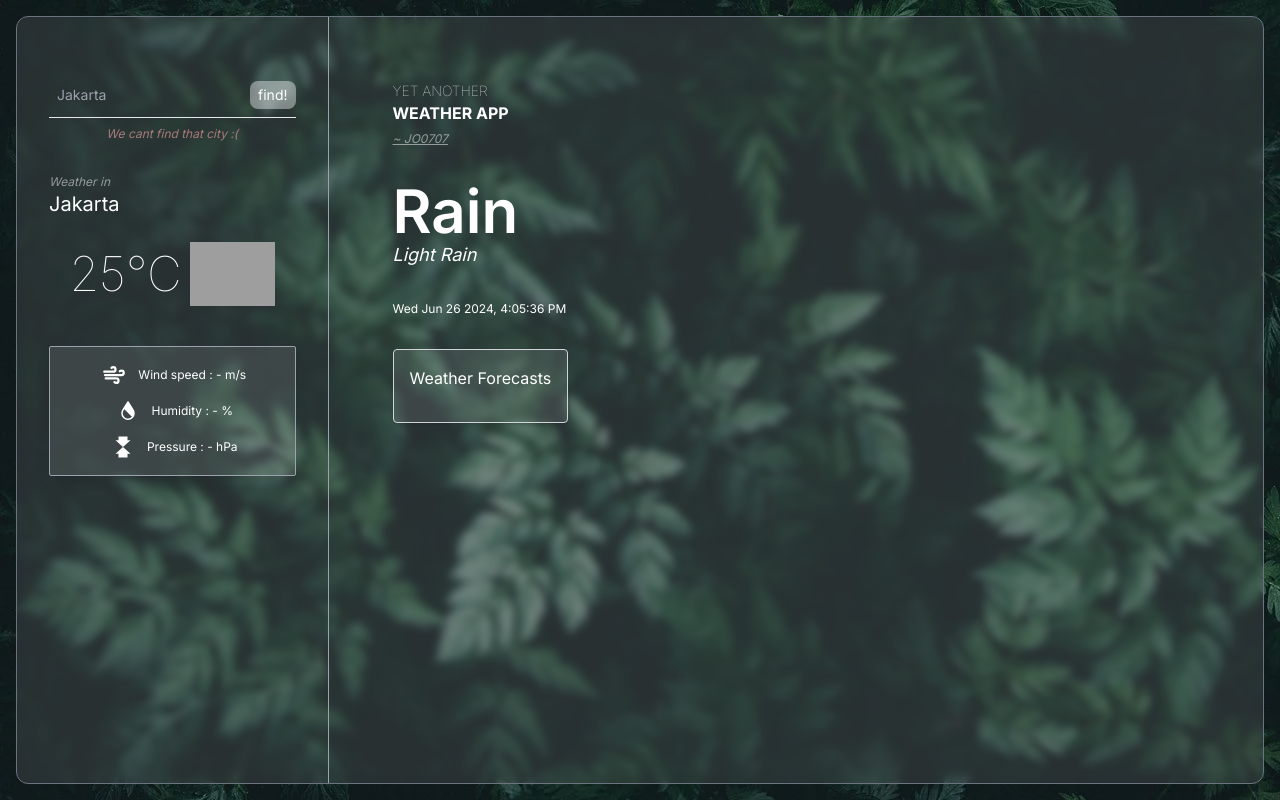
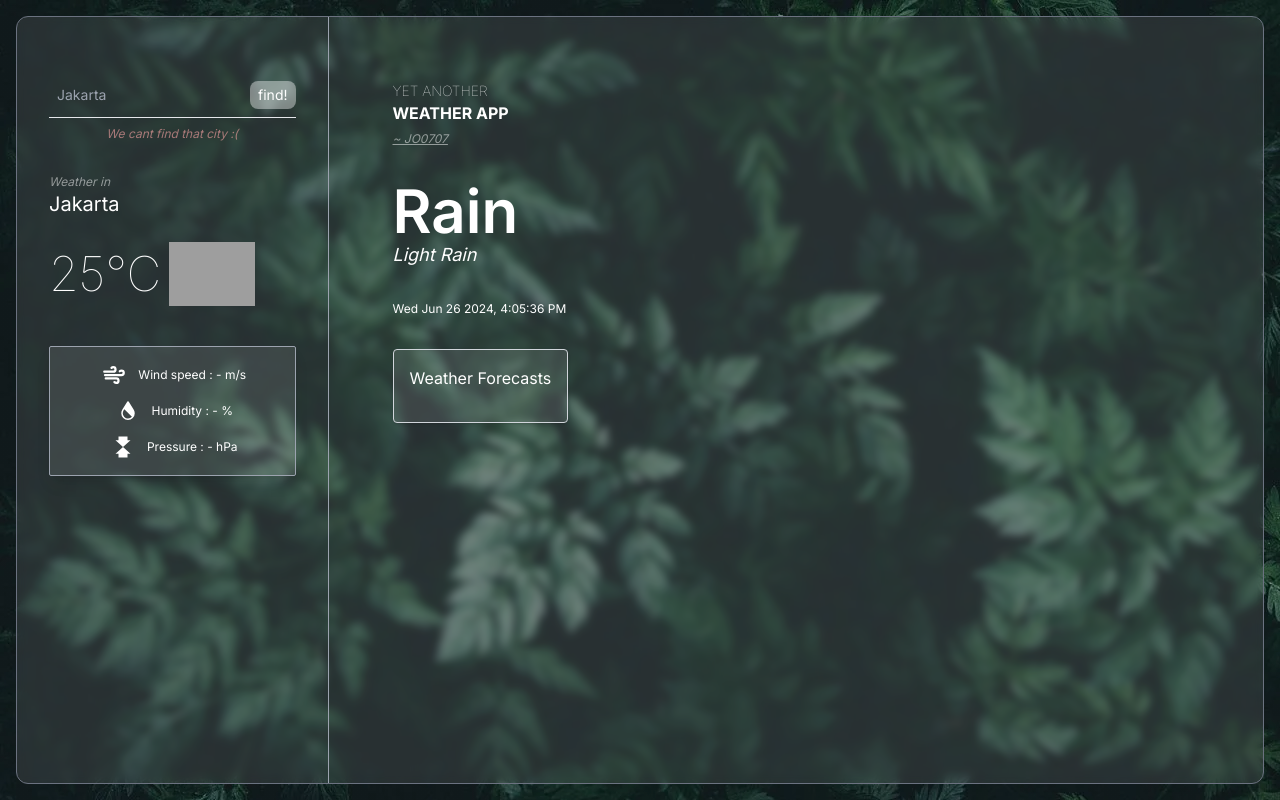
Before and after one commit to jo0707/another-weather-app, a website: page index.html in a window 1280 px wide. Drawn offline with Linux system fonts and the light colour scheme; no server answers; grey boxes are pictures that could not be loaded.

Commit message:
Update weather display layout

```diff
--- a/index.html
+++ b/index.html
@@ -39,7 +39,7 @@
                     <div class="mt-8">
                         <h3 class="text-xs text-white text-opacity-50 italic">Weather in</h3>
                         <h3 class="text-xl" id="cityTitle">Jakarta</h3>
-                        <div class="flex gap-2 place-content-center md:items-center">
+                        <div class="flex gap-2 max-md:place-content-center md:items-center">
                             <h2 class="text-5xl my-8 font-thin" id="temperature">25°C</h2>
                             <img
                                 class="h-16 my-auto"
```
